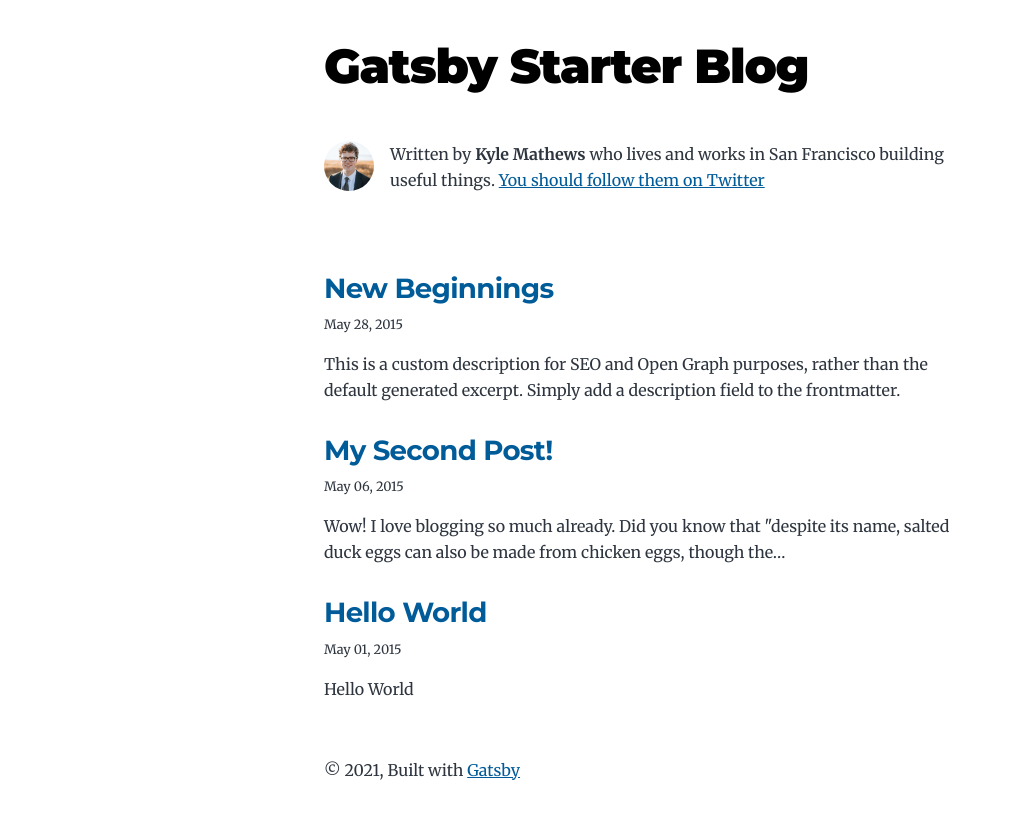
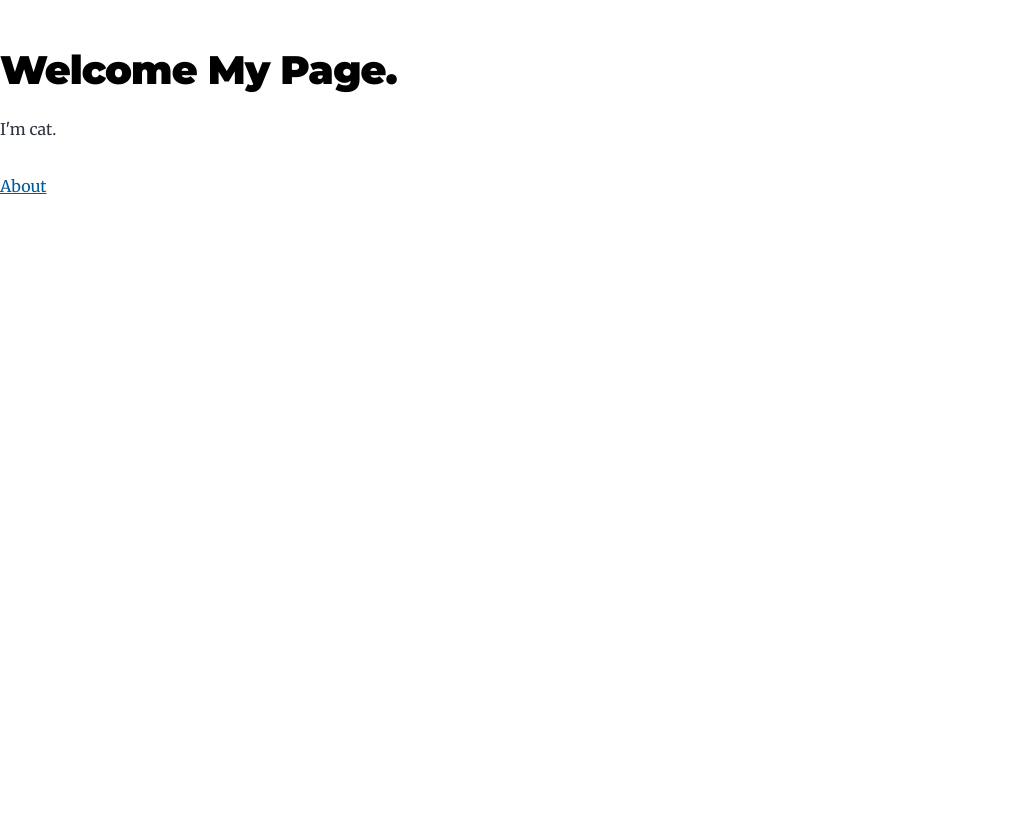
Before and after one commit to ymzkjpx/gatsby-tutorial, a Gatsby site: page / in a window 1280 px wide. Shown: the whole page, without its empty margins (0-1012 px from the left). Built offline with nearby package versions, Linux system fonts and the light colour scheme; Gatsby itself is replaced by a stand-in of ours.

Commit message:
tuto2-Link

```diff
--- a/src/pages/index.js
+++ b/src/pages/index.js
@@ -1,89 +1,14 @@
-import * as React from "react"
-import { Link, graphql } from "gatsby"
+import * as React from 'react'
+import {Link} from 'gatsby'
 
-import Bio from "../components/bio"
-import Layout from "../components/layout"
-import Seo from "../components/seo"
-
-const BlogIndex = ({ data, location }) => {
-  const siteTitle = data.site.siteMetadata?.title || `Title`
-  const posts = data.allMarkdownRemark.nodes
-
-  if (posts.length === 0) {
-    return (
-      <Layout location={location} title={siteTitle}>
-        <Seo title="All posts" />
-        <Bio />
-        <p>
-          No blog posts found. Add markdown posts to "content/blog" (or the
-          directory you specified for the "gatsby-source-filesystem" plugin in
-          gatsby-config.js).
-        </p>
-      </Layout>
-    )
-  }
-
-  return (
-    <Layout location={location} title={siteTitle}>
-      <Seo title="All posts" />
-      <Bio />
-      <ol style={{ listStyle: `none` }}>
-        {posts.map(post => {
-          const title = post.frontmatter.title || post.fields.slug
-
-          return (
-            <li key={post.fields.slug}>
-              <article
-                className="post-list-item"
-                itemScope
-                itemType="http://schema.org/Article"
-              >
-                <header>
-                  <h2>
-                    <Link to={post.fields.slug} itemProp="url">
-                      <span itemProp="headline">{title}</span>
-                    </Link>
-                  </h2>
-                  <small>{post.frontmatter.date}</small>
-                </header>
-                <section>
-                  <p
-                    dangerouslySetInnerHTML={{
-                      __html: post.frontmatter.description || post.excerpt,
-                    }}
-                    itemProp="description"
-                  />
-                </section>
-              </article>
-            </li>
-          )
-        })}
-      </ol>
-    </Layout>
+const IndexPage = () =>{
+  return(
+    <main>
+      <title>Home IndexPage</title>
+      <h1>Welcome My Page.</h1>
+      <p>I'm cat.</p>
+      <Link to="/about">About</Link>
+    </main>
   )
 }
-
-export default BlogIndex
-
-export const pageQuery = graphql`
-  query {
-    site {
-      siteMetadata {
-        title
-      }
-    }
-    allMarkdownRemark(sort: { fields: [frontmatter___date], order: DESC }) {
-      nodes {
-        excerpt
-        fields {
-          slug
-        }
-        frontmatter {
-          date(formatString: "MMMM DD, YYYY")
-          title
-          description
-        }
-      }
-    }
-  }
-`
+export default IndexPage
```
Also changed, not shown: src/pages/about.js (added, +12 -0 lines).
